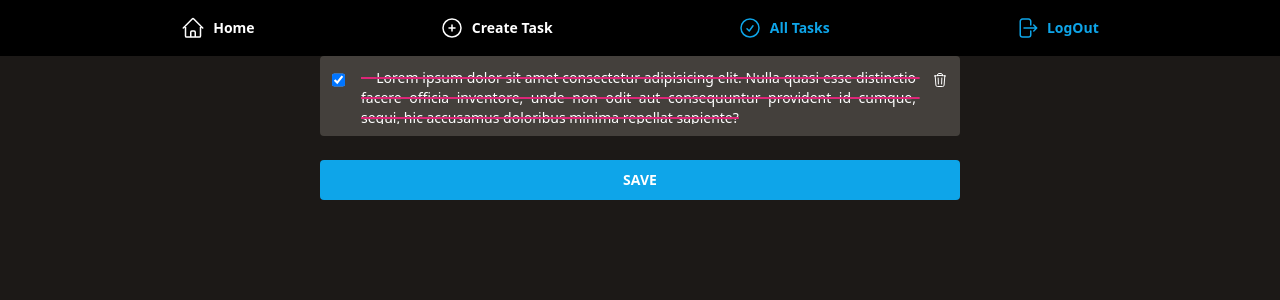
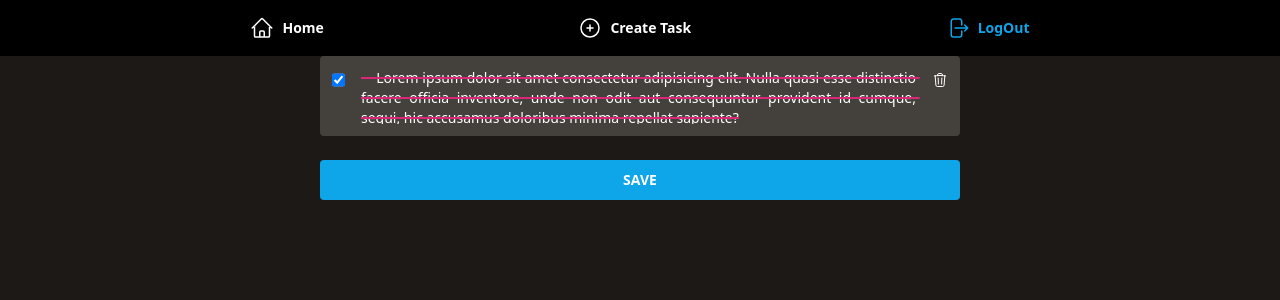
Before and after one commit to MoisesST/web-task-manager, an Angular app: page /edit-task in a window 1280 px wide. Shown: the top 300 px of the page. Built offline with nearby package versions, Linux system fonts and the light colour scheme.

Commit message:
feat: remove button list all

```diff
--- a/src/app/components/template/header/header.component.html
+++ b/src/app/components/template/header/header.component.html
@@ -11,10 +11,6 @@
     } @else {
       <app-link-button url="/create-task" label="Create Task">
         <app-svg-icon [style]="'w-6'" [icon]="CREATE"/>
-      </app-link-button>
-
-      <app-link-button url="/" label="All Tasks">
-        <app-svg-icon [style]="'w-6'" [icon]="TASKS"/>
       </app-link-button>
 
       <app-link-button url="/" label="LogOut">
@@ -42,10 +38,6 @@
             <app-svg-icon [style]="'w-6'" [icon]="CREATE"/>
           </app-link-button>
 
-          <app-link-button url="/" label="All Tasks">
-            <app-svg-icon [style]="'w-6'" [icon]="TASKS"/>
-          </app-link-button>
-
           <app-link-button url="/" label="LogOut">
             <app-svg-icon [style]="'w-6'" [icon]="LOGOUT"/>
           </app-link-button>
```
